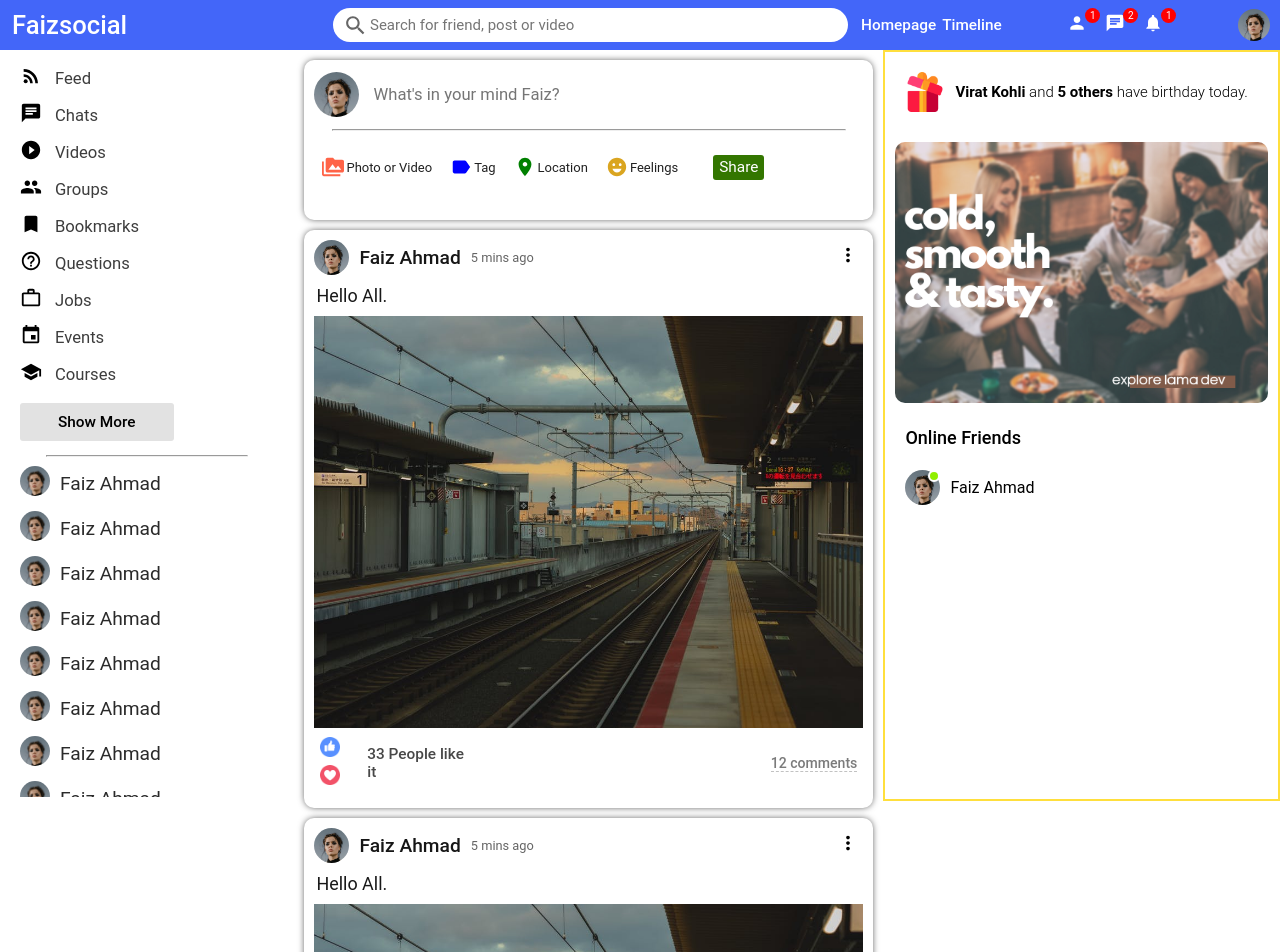
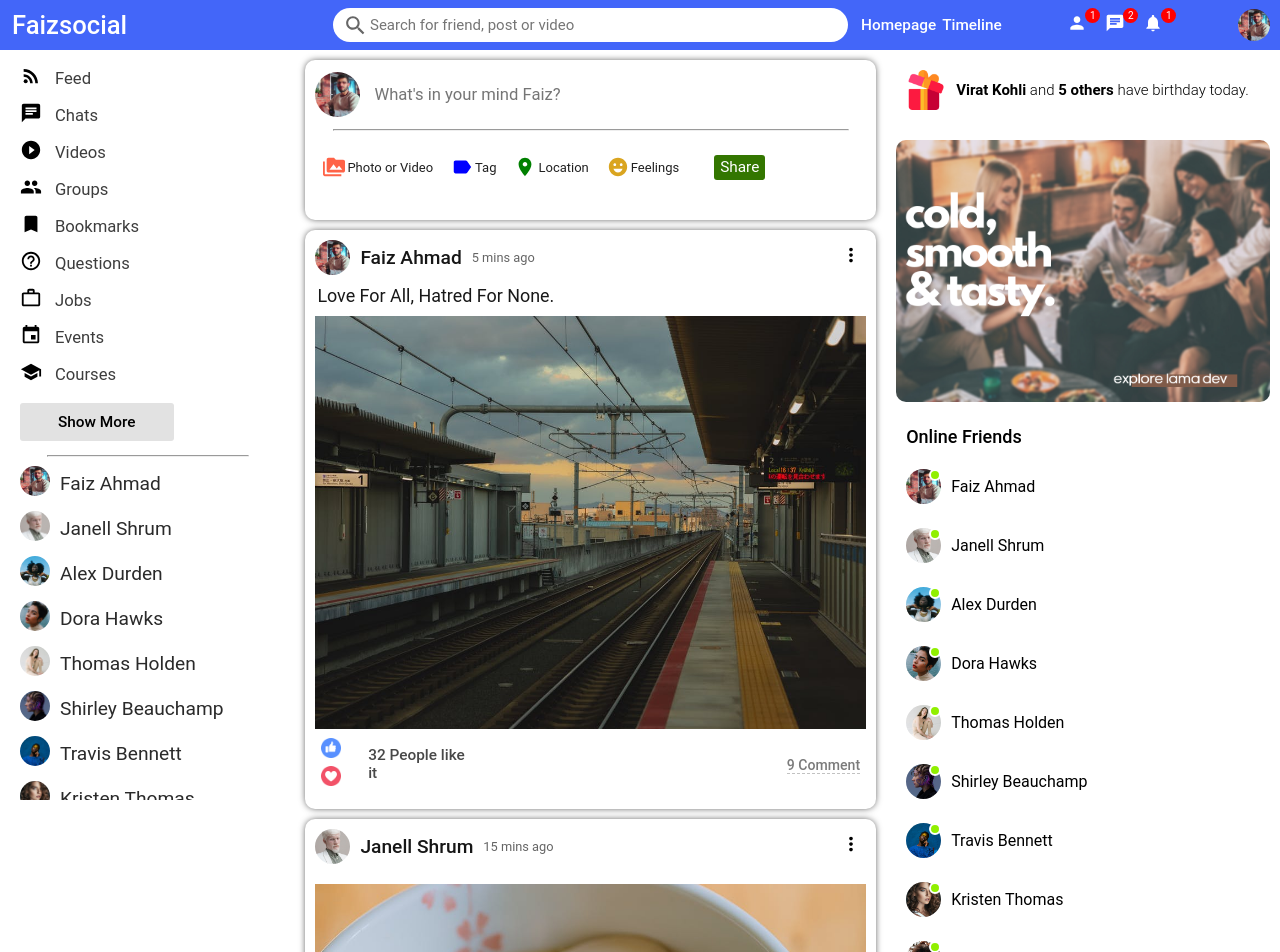
Before and after one commit to IasFaiz/FaizSocialMedia, a React (Vite) app: page / in a window 1280 px wide. Shown: the top 952 px of the page. Built offline with nearby package versions, Linux system fonts and the light colour scheme.

Commit message:
functionalities added

```diff
--- /dev/null
+++ b/src/DummyData.js
@@ -0,0 +1,139 @@
+export const Users = [
+  {
+    id: 1,
+    profilePicture: "assets/person/1.jpeg",
+    username: "Faiz Ahmad",
+  },
+  {
+    id: 2,
+    profilePicture: "assets/person/2.jpeg",
+    username: "Janell Shrum",
+  },
+  {
+    id: 3,
+    profilePicture: "assets/person/3.jpeg",
+    username: "Alex Durden",
+  },
+  {
+    id: 4,
+    profilePicture: "assets/person/4.jpeg",
+    username: "Dora Hawks",
+  },
+  {
+    id: 5,
+    profilePicture: "assets/person/5.jpeg",
+    username: "Thomas Holden",
+  },
+  {
+    id: 6,
+    profilePicture: "assets/person/6.jpeg",
+    username: "Shirley Beauchamp",
+  },
+  {
+    id: 7,
+    profilePicture: "assets/person/7.jpeg",
+    username: "Travis Bennett",
+  },
+  {
+    id: 8,
+    profilePicture: "assets/person/8.jpeg",
+    username: "Kristen Thomas",
+  },
+  {
+    id: 9,
+    profilePicture: "assets/person/9.jpeg",
+    username: "Gary Duty",
+  },
+  {
+    id: 10,
+    profilePicture: "assets/person/10.jpeg",
+    username: "Safak Kocaoglu",
+  },
+];
+
+export const Posts = [
+  {
+    id: 1,
+    desc: "Love For All, Hatred For None.",
+    photo: "assets/post/1.jpeg",
+    date: "5 mins ago",
+    userId: 1,
+    like: 32,
+    comment: 9,
+  },
+  {
+    id: 2,
+    photo: "assets/post/2.jpeg",
+    date: "15 mins ago",
+    userId: 2,
+    like: 2,
+    comment: 1,
+  },
+  {
+    id: 3,
+    desc: "Every moment is a fresh beginning.",
+    photo: "assets/post/3.jpeg",
+    date: "1 hour ago",
+    userId: 3,
+    like: 61,
+    comment: 2,
+  },
+  {
+    id: 4,
+    photo: "assets/post/4.jpeg",
+    date: "4 hours ago",
+    userId: 4,
+    like: 7,
+    comment: 3,
+  },
+  {
+    id: 5,
+    photo: "assets/post/5.jpeg",
+    date: "5 hours ago",
+    userId: 5,
+    like: 23,
+    comment: 5,
+  },
+  {
+    id: 6,
+    photo: "assets/post/6.jpeg",
+    date: "1 day ago",
+    userId: 6,
+    like: 44,
+    comment: 6,
+  },
+  {
+    id: 7,
+    desc: "Never regret anything that made you smile.",
+    photo: "assets/post/7.jpeg",
+    date: "2 days ago",
+    userId: 7,
+    like: 52,
+    comment: 3,
+  },
+  {
+    id: 8,
+    photo: "assets/post/8.jpeg",
+    date: "3 days ago",
+    userId: 8,
+    like: 15,
+    comment: 1,
+  },
+  {
+    id: 9,
+    desc: "Change the world by being yourself.",
+    photo: "assets/post/9.jpeg",
+    date: "5 days ago",
+    userId: 9,
+    like: 11,
+    comment: 2,
+  },
+  {
+    id: 10,
+    photo: "assets/post/10.jpeg",
+    date: "1 week ago",
+    userId: 10,
+    like: 104,
+    comment: 12,
+  },
+];
--- a/src/components/feed/Feed.jsx
+++ b/src/components/feed/Feed.jsx
@@ -1,15 +1,17 @@
 import Post from "../post/Post";
 import Share from "../share/Share";
 import "./Feed.css";
+import { Posts } from "../../DummyData";
 
 export default function Feed() {
+  console.log(Posts);
   return (
     <div className="Feed">
       <div className="feedHeader">
         <Share />
-        <Post />
-        <Post />
-        <Post />
+        {Posts.map((e, idx) => {
+          return <Post data={e} key={idx} />;
+        })}
       </div>
     </div>
   );
--- a/src/components/leftbar/Leftbar.jsx
+++ b/src/components/leftbar/Leftbar.jsx
@@ -1,4 +1,5 @@
 import "./leftbar.css";
+import { Users } from "../../DummyData";
 import {
   RssFeed,
   Chat,
@@ -56,78 +57,18 @@ export default function Leftbar() {
         <button className="sidebarButton">Show More</button>
         <hr className="leftbarhr" />
         <ul className="leftfriendlist">
-          <li className="leftfriendlistItem">
-            <img
-              src="/assets/person/1.jpeg"
-              alt=""
-              className="leftFriendImage"
-            />
-            <span className="leftFriendName">Faiz Ahmad</span>
-          </li>
-          <li className="leftfriendlistItem">
-            <img
-              src="/assets/person/1.jpeg"
-              alt=""
-              className="leftFriendImage"
-            />
-            <span className="leftFriendName">Faiz Ahmad</span>
-          </li>
-          <li className="leftfriendlistItem">
-            <img
-              src="/assets/person/1.jpeg"
-              alt=""
-              className="leftFriendImage"
-            />
-            <span className="leftFriendName">Faiz Ahmad</span>
-          </li>
-          <li className="leftfriendlistItem">
-            <img
-              src="/assets/person/1.jpeg"
-              alt=""
-              className="leftFriendImage"
-            />
-            <span className="leftFriendName">Faiz Ahmad</span>
-          </li>
-          <li className="leftfriendlistItem">
-            <img
-              src="/assets/person/1.jpeg"
-              alt=""
-              className="leftFriendImage"
-            />
-            <span className="leftFriendName">Faiz Ahmad</span>
-          </li>
-          <li className="leftfriendlistItem">
-            <img
-              src="/assets/person/1.jpeg"
-              alt=""
-              className="leftFriendImage"
-            />
-            <span className="leftFriendName">Faiz Ahmad</span>
-          </li>
-          <li className="leftfriendlistItem">
-            <img
-              src="/assets/person/1.jpeg"
-              alt=""
-              className="leftFriendImage"
-            />
-            <span className="leftFriendName">Faiz Ahmad</span>
-          </li>
-          <li className="leftfriendlistItem">
-            <img
-              src="/assets/person/1.jpeg"
-              alt=""
-              className="leftFriendImage"
-            />
-            <span className="leftFriendName">Faiz Ahmad</span>
-          </li>
-          <li className="leftfriendlistItem">
-            <img
-              src="/assets/person/1.jpeg"
-              alt=""
-              className="leftFriendImage"
-            />
-            <span className="leftFriendName">Faiz Ahmad</span>
-          </li>
+          {Users.map((e, idx) => {
+            return (
+              <li className="leftfriendlistItem">
+                <img
+                  src={e.profilePicture}
+                  alt={e.id}
+                  className="leftFriendImage"
+                />
+                <span className="leftFriendName">{e.username} </span>
+              </li>
+            );
+          })}
         </ul>
       </div>
     </div>
--- a/src/components/leftbar/leftbar.css
+++ b/src/components/leftbar/leftbar.css
@@ -1,7 +1,10 @@
 .leftbar{
     flex: 3;
-    height: calc(100vh - 53px);
+    height: calc(100vh - 50px);
     overflow-y: scroll;
+    position: sticky;
+    top: 50px;
+    /* border: 2px solid red; */
 
 }
 
@@ -17,6 +20,7 @@
 
 .sidebarWrapper{
     padding: 10px 10px;
+
 }
 
 .sidebarList{
@@ -86,7 +90,6 @@
 }
 
 .leftfriendlistItem{
-    /* border: 2px solid red; */
     display: flex;
     width: 90%;
     margin: 5px 10px;
--- a/src/components/post/Post.jsx
+++ b/src/components/post/Post.jsx
@@ -1,31 +1,35 @@
 import "./post.css";
 import { MoreVert } from "@mui/icons-material";
+import { Users } from "../../DummyData";
 
-export default function Post() {
+export default function Post({ data }) {
+  console.log(data);
   return (
     <div className="posts">
       <div className="postcontainer">
         <div className="upperpostpart">
           <div className="upperpostleftpart">
             <img
-              src="/assets/person/1.jpeg"
-              alt=""
+              src={
+                data
+                  ? Users[data.id - 1].profilePicture
+                  : "/assets/person/1.jpeg"
+              }
+              alt="1"
               className="upperpostpartimage"
             />
-            <span className="upperpostleftpartname">Faiz Ahmad</span>
-            <span className="upperpostleftpartdate">5 mins ago</span>
+            <span className="upperpostleftpartname">
+              {data ? Users[data.id - 1].username : "Faiz"}
+            </span>
+            <span className="upperpostleftpartdate">{`${data.date}`}</span>
           </div>
           <div className="upperpostrightpart">
             <MoreVert className="upperpostrightpartMoreVert" />
           </div>
         </div>
         <div className="centerpostpart">
-          <span className="centerpostpartcaption">Hello All.</span>
-          <img
-            src="/assets/post/1.jpeg"
-            alt=""
-            className="centerpostpartImage"
-          />
+          <span className="centerpostpartcaption">{data.desc}</span>
+          <img src={data.photo} alt="" className="centerpostpartImage" />
         </div>
         <div className="lowerpostpart">
           <div className="lowerpostpartleft">
@@ -33,10 +37,10 @@ export default function Post() {
               <img src="assets/like.png" alt="" className="likeimage" />
               <img src="assets/heart.png" alt="" className="likeimage" />
             </div>
-            <span className="lowerpostpartliketext">33 People like it</span>
+            <span className="lowerpostpartliketext">{`${data.like} People like it `}</span>
           </div>
           <div className="lowerpostpartright">
-            <span className="lowerpostpartcommenttext">12 comments</span>
+            <span className="lowerpostpartcommenttext">{`${data.comment} Comment `}</span>
           </div>
         </div>
       </div>
--- a/src/components/rightbar/Rightbar.jsx
+++ b/src/components/rightbar/Rightbar.jsx
@@ -1,4 +1,5 @@
 import "./rightbar.css";
+import { Users } from "../../DummyData";
 
 export default function Rightbar() {
   return (
@@ -17,13 +18,22 @@ export default function Rightbar() {
 
         <div className="onlinefriends">
           <span className="onlinefriendtitle">Online Friends</span>
-          <div className="onlinefriendscontainer">
-            <div className="imageandonline">
-              <img src="/assets/person/1.jpeg" alt="" className="onlineimage" />
-              <div className="onlinetag"></div>
-            </div>
-            <span className="onlinefriendname">Faiz Ahmad</span>
-          </div>
+
+          {Users.map((e, idx) => {
+            return (
+              <div className="onlinefriendscontainer" key={idx}>
+                <div className="imageandonline">
+                  <img
+                    src={e.profilePicture}
+                    alt={e.id}
+                    className="onlineimage"
+                  />
+                  <div className="onlinetag"></div>
+                </div>
+                <span className="onlinefriendname">{e.username}</span>
+              </div>
+            );
+          })}
         </div>
       </div>
     </div>
--- a/src/components/rightbar/rightbar.css
+++ b/src/components/rightbar/rightbar.css
@@ -1,6 +1,5 @@
 .rightbar{
     flex: 4;
-    border: 2px solid rgb(255, 223, 61);
     height: calc(100vh - 53px);
 
 
--- a/src/components/topbar/Topbar.css
+++ b/src/components/topbar/Topbar.css
@@ -4,6 +4,10 @@
     justify-content:space-between;
     align-items: center;
     height: 50px;
+    position: sticky;
+    top: 0px;
+    /* border: 2px solid red; */
+    z-index: 999;
 }
 
 .topbarLeft{
```
Also changed, not shown: public/assets/person/1.jpeg.
